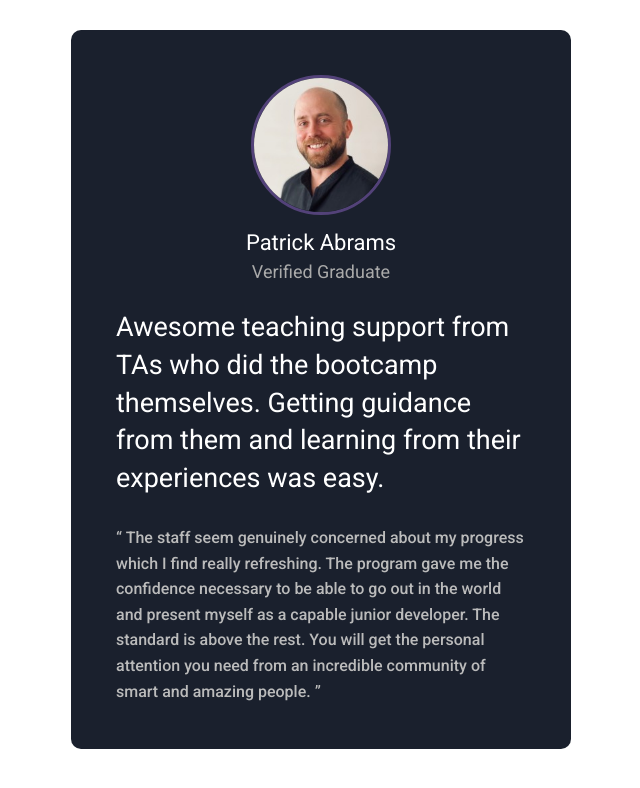
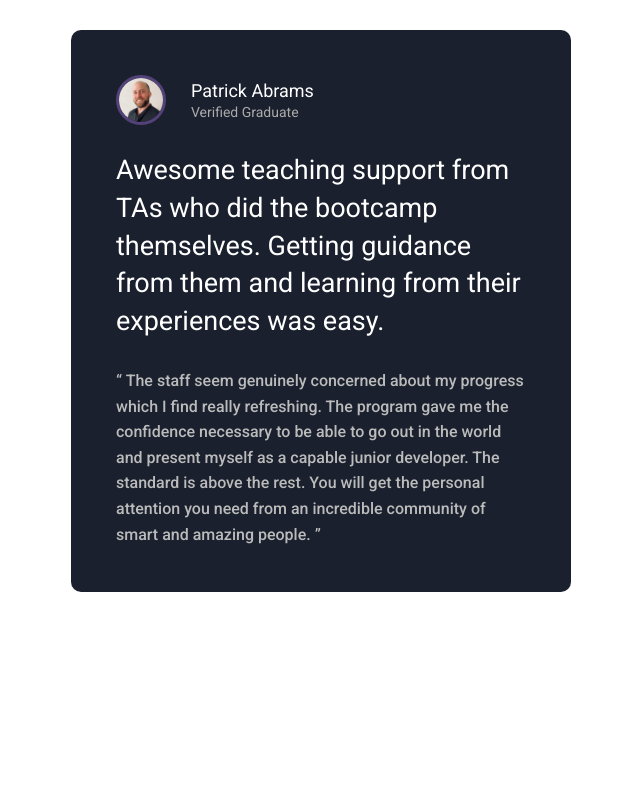
Before and after one commit to AbdalrahmanEmara/Task-Beginner-lvl, a plain HTML site: page index.html in a window 1280 px wide. Shown: the whole page, without its empty margins (319-959 px from the left). Drawn offline with Linux system fonts and the light colour scheme.

Commit message:
edit the responsive in mobile screens

```diff
--- a/css/main.css
+++ b/css/main.css
@@ -1,12 +1,14 @@
 * {
     box-sizing: border-box;
 }
+
 body {
     /* take this font from google fonts */
     font-family: "Roboto", sans-serif;
     font-style: normal;
     margin: 0;
 }
+
 .container {
     background-color: rgb(26 32 45);
     color: white;
@@ -35,13 +37,6 @@ body {
 .container .profile {
     display: flex;
 }
-@media (min-width: 768px) {
-    .container .profile {
-        flex-direction: column;
-        align-items: center;
-        text-align: center;
-    }
-}
 .container .profile img {
     width: 50px;
     height: 50px;
@@ -52,56 +47,37 @@ body {
     -o-border-radius: 50%;
     border: 3px solid rgb(83 66 121);
 }
-@media (min-width: 768px) {
-    .container .profile img {
-        width: 140px;
-        height: 140px;
-    }
-}
 .container .profile .text {
     margin-left: 25px;
-}
-@media (min-width: 768px) {
-    .container .profile .text {
-        margin: 0;
-    }
 }
 .container .profile .text p.name {
     margin: 5px 0 3px;
     font-size: 18px;
-}
-@media (min-width: 768px) {
-    .container .profile .text p.name {
-        margin: 15px 0 6px;
-        font-size: 22px;
-    }
 }
 .container .profile .text p:not(.name) {
     margin: 0;
     font-size: 14px;
     color: #aaa;
 }
-@media (min-width: 768px) {
-    .container .profile .text p:not(.name) {
-        font-size: 18px;
-    }
-}
 /* direct paragraph */
-.container > p {
+.container>p {
     font-size: 27px;
     line-height: 1.4;
 }
+
 .container q {
     font-size: 16px;
     font-weight: 500;
     line-height: 1.6;
     color: #bbb;
 }
+
 /* For Small and Mobile Screens */
 @media (max-width: 550px) {
-    .container > p {
+    .container>p {
         font-size: 24px;
     }
+
     .container q {
         font-size: 15px;
         font-weight: 500;
--- a/index.html
+++ b/index.html
@@ -13,7 +13,7 @@
 <body>
     <div class="container">
         <div class="profile">
-            <img src="./images/profile.jpeg" alt="">
+            <img src="./images/profile.jpeg" alt="Testimonial card featuring a photo of Patrick Abrams and his feedback.">
             <div class="text">
                 <p class="name">Patrick Abrams</p>
                 <p>Verified Graduate</p>
```
